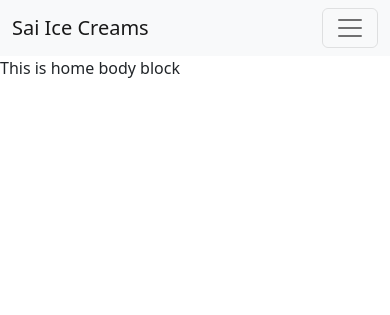
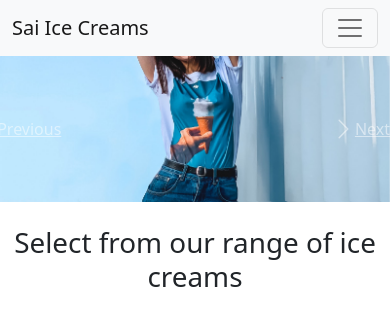
Before and after one commit to saishankar2748/Django_hello_basicProject, a Django app: page / in a window 390 px wide. Shown: the top 315 px of the page. Before the commit the page ends 78 px from the top, so only its background shows below. Run offline with Django 4.2, Linux system fonts and the light colour scheme.

Commit message:
Designing carousel effect on home page

```diff
--- a/templates/index.html
+++ b/templates/index.html
@@ -1,3 +1,119 @@
 {% extends 'base.html' %}
+
 {% block title %}Home{% endblock title %}
-{% block body %} This is home body block  {% endblock body %}
+
+{% block body %}
+<div class="container-fluid px-0">
+  <div id="carouselExampleCaptions" class="carousel slide" data-ride="carousel">
+  <ol class="carousel-indicators">
+      <li data-target="#carouselExampleCaptions" data-slide-to="0" class="active"></li>
+      <li data-target="#carouselExampleCaptions" data-slide-to="1"></li>
+      <li data-target="#carouselExampleCaptions" data-slide-to="2"></li>
+  </ol>
+  <div class="carousel-inner">
+      <div class="carousel-item active">
+              <img src="/static/1.jfif" class="d-block w-100" alt="...">
+      <div class="carousel-caption d-none d-md-block">
+          <h5>Welcome to the best Ice Cream of Rampur</h5>
+          <p>I know you eat icecreams but I know you have not eaten my icecream so please eat my icecrem</p>
+      </div>
+      </div>
+      <div class="carousel-item">
+            <img src="/static/2.jfif" class="d-block w-100" alt="...">
+
+      <div class="carousel-caption d-none d-md-block">
+          <h5>We serve love with our Ice Creams</h5>
+          <p>Harry's World Famous Best Ice creams.</p>
+      </div>
+      </div>
+      <div class="carousel-item">
+      <img src="/static/3.jfif" class="d-block w-100" alt="...">
+      <div class="carousel-caption d-none d-md-block">
+          <h5>Inaugarated by Donald Trump</h5>
+          <p>This ice cream shop was inaugrated by Honurable President trump</p>
+      </div>
+      </div>
+  </div>
+  <a class="carousel-control-prev" href="#carouselExampleCaptions" role="button" data-slide="prev">
+      <span class="carousel-control-prev-icon" aria-hidden="true"></span>
+      <span class="sr-only">Previous</span>
+  </a>
+  <a class="carousel-control-next" href="#carouselExampleCaptions" role="button" data-slide="next">
+      <span class="carousel-control-next-icon" aria-hidden="true"></span>
+      <span class="sr-only">Next</span>
+  </a>
+  </div>
+</div>
+
+
+
+
+<div class="container my-3">
+  <h1 class="my-4 text-center">Select from our range of ice creams</h1>
+        <div class="row">
+          <div class="col-md-4">
+            <div class="card mb-4 shadow-sm">
+          <img src="https://source.unsplash.com/1200x900/?nature,water" class="d-block w-100" alt="...">
+
+              <div class="card-body">
+                <p class="card-text">This is a wider card with supporting text below as a natural lead-in to additional content. This content is a little bit longer.</p>
+                <div class="d-flex justify-content-between align-items-center">
+                  <div class="btn-group">
+                    <button type="button" class="btn btn-sm btn-outline-secondary">View</button>
+                    <button type="button" class="btn btn-sm btn-outline-secondary">Edit</button>
+                  </div>
+                  <small class="text-muted">9 mins</small>
+                </div>
+              </div>
+            </div>
+          </div>
+          <div class="col-md-4">
+            <div class="card mb-4 shadow-sm">
+              <img src="https://source.unsplash.com/1200x900/?girl,water" class="d-block w-100" alt="...">
+              <div class="card-body">
+                <p class="card-text">This is a wider card with supporting text below as a natural lead-in to additional content. This content is a little bit longer.</p>
+                <div class="d-flex justify-content-between align-items-center">
+                  <div class="btn-group">
+                    <button type="button" class="btn btn-sm btn-outline-secondary">View</button>
+                    <button type="button" class="btn btn-sm btn-outline-secondary">Edit</button>
+                  </div>
+                  <small class="text-muted">9 mins</small>
+                </div>
+              </div>
+            </div>
+          </div>
+          <div class="col-md-4">
+            <div class="card mb-4 shadow-sm">
+              <img src="https://source.unsplash.com/1200x900/?boy,water" class="d-block w-100" alt="...">
+              <div class="card-body">
+                <p class="card-text">This is a wider card with supporting text below as a natural lead-in to additional content. This content is a little bit longer.</p>
+                <div class="d-flex justify-content-between align-items-center">
+                  <div class="btn-group">
+                    <button type="button" class="btn btn-sm btn-outline-secondary">View</button>
+                    <button type="button" class="btn btn-sm btn-outline-secondary">Edit</button>
+                  </div>
+                  <small class="text-muted">9 mins</small>
+                </div>
+              </div>
+            </div>
+          </div>
+
+          <div class="col-md-4">
+            <div class="card mb-4 shadow-sm">
+             <img src="https://source.unsplash.com/1200x900/?uncle,water" class="d-block w-100" alt="...">
+              <div class="card-body">
+                <p class="card-text">This is a wider card with supporting text below as a natural lead-in to additional content. This content is a little bit longer.</p>
+                <div class="d-flex justify-content-between align-items-center">
+                  <div class="btn-group">
+                    <button type="button" class="btn btn-sm btn-outline-secondary">View</button>
+                    <button type="button" class="btn btn-sm btn-outline-secondary">Edit</button>
+                  </div>
+                  <small class="text-muted">9 mins</small>
+                </div>
+              </div>
+            </div>
+          </div>
+
+        </div>
+      </div>
+{% endblock body %}
```
Also changed, not shown: static/1.jfif (added), static/1.jpg (added), static/2.avif (added), static/2.jfif (added), static/3.jfif (added), static/3.jpg (added).
